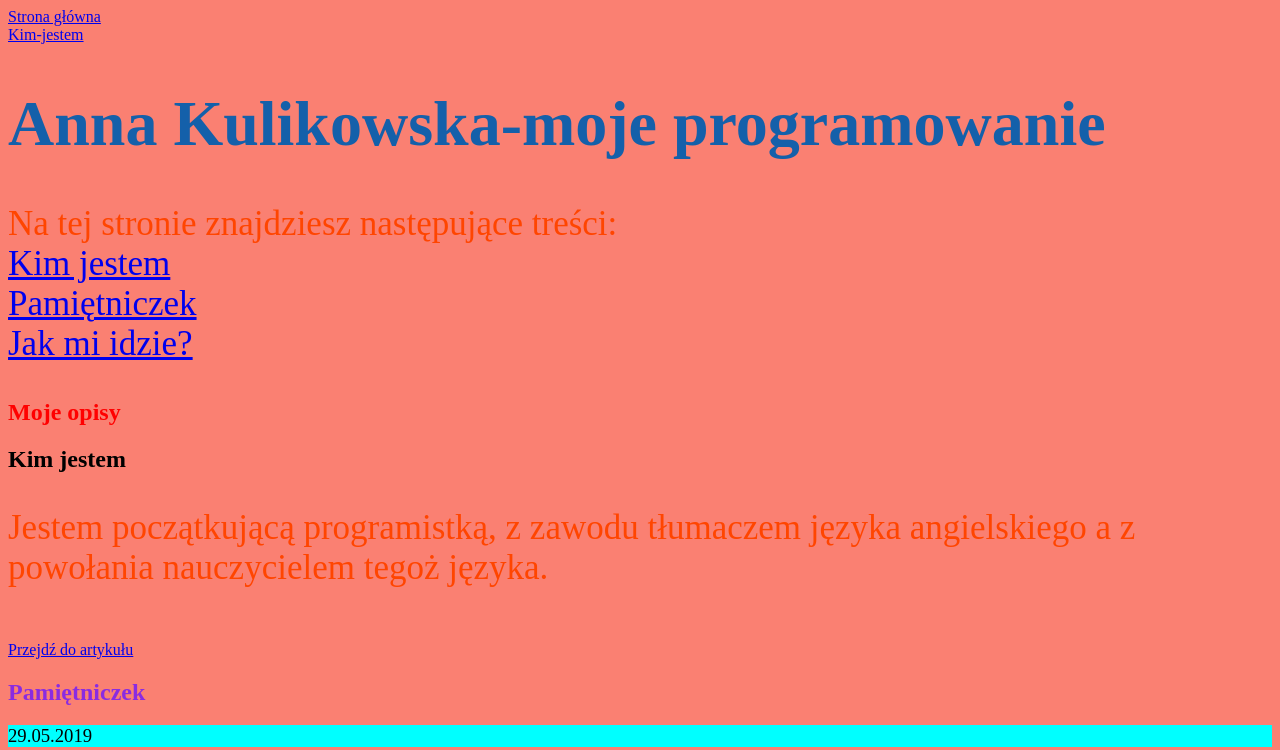
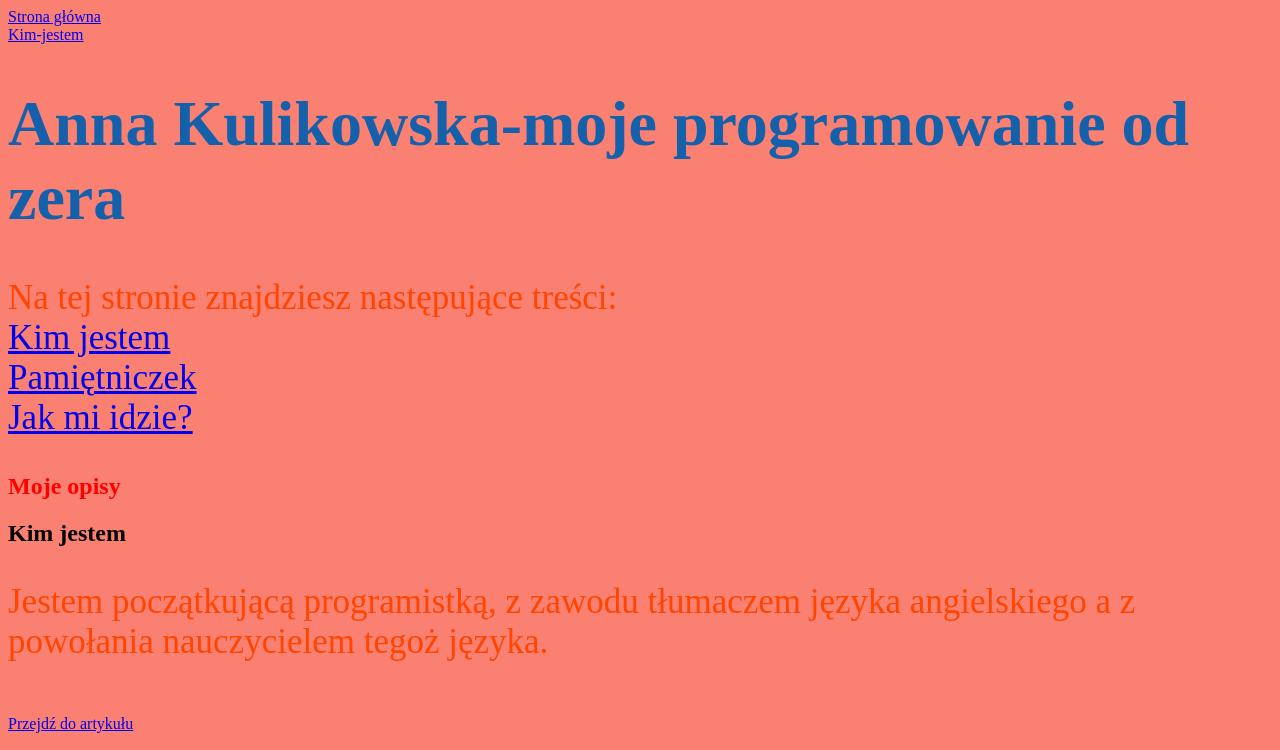
Before and after one commit to Anna-Kulikowska/pracedomowe, a plain HTML site: page index.html in a window 1280 px wide. Shown: the top 750 px of the page. Drawn offline with Linux system fonts and the light colour scheme.

Commit message:
feat: new heading

```diff
--- a/index.html
+++ b/index.html
@@ -16,7 +16,7 @@
 <body>
 	<main>
 		<header>
-			<h1 class="mainHeader"> Anna Kulikowska-moje programowanie</h1>
+			<h1 class="mainHeader"> Anna Kulikowska-moje programowanie od zera</h1>
 		</header>
 		<p class="mainPar">Na tej stronie znajdziesz następujące treści:<br>
 			<a href="#Kim-jestem">Kim jestem</a><br>
```
